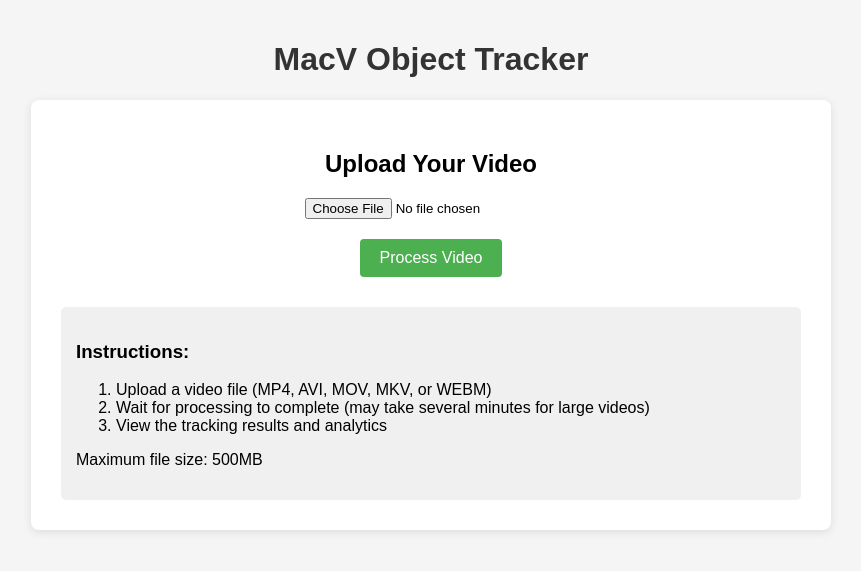
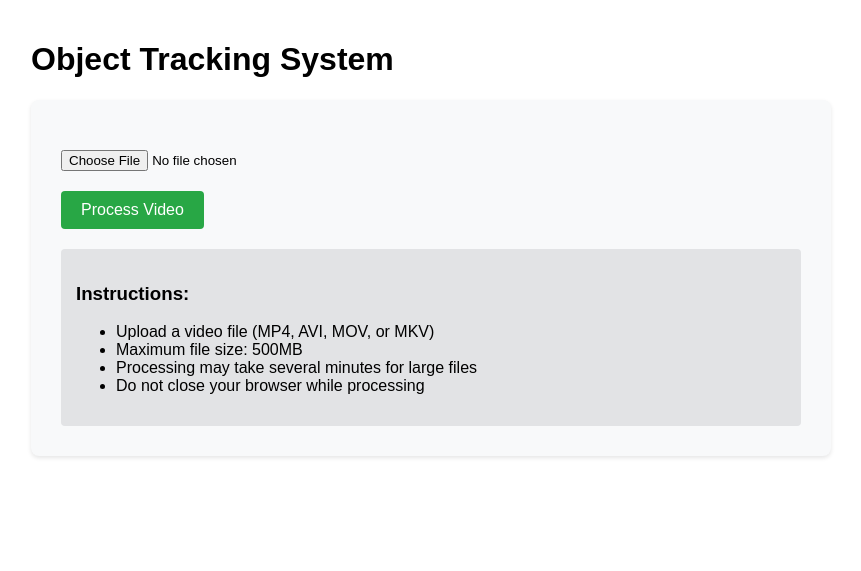
Before and after one commit to moseskiran006/Macv_object_tracker, a Flask app: page / in a window 1280 px wide. Shown: the top 571 px of the page, without its empty margins (209-1070 px from the left). Run offline with Flask 2, Linux system fonts and the light colour scheme; parts of the project's set-up code (start-up, migrations or seed data) failed here and were passed over.

Commit message:
Update index.html

```diff
--- a/flask-object-tracker/templates/index.html
+++ b/flask-object-tracker/templates/index.html
@@ -1,76 +1,87 @@
+
 <!DOCTYPE html>
-<html lang="en">
+<html>
 <head>
-    <meta charset="UTF-8">
-    <meta name="viewport" content="width=device-width, initial-scale=1.0">
-    <title>MacV Object Tracker - Upload</title>
+    <title>Object Tracker</title>
     <style>
-        body {
-            font-family: Arial, sans-serif;
-            max-width: 800px;
-            margin: 0 auto;
-            padding: 20px;
-            background-color: #f5f5f5;
-        }
-        h1 {
-            color: #333;
-            text-align: center;
-        }
-        .upload-container {
-            background: white;
-            padding: 30px;
-            border-radius: 8px;
-            box-shadow: 0 2px 10px rgba(0,0,0,0.1);
-            text-align: center;
-        }
-        .upload-form {
-            margin: 20px 0;
-        }
-        .upload-btn {
-            background-color: #4CAF50;
-            color: white;
-            padding: 10px 20px;
-            border: none;
-            border-radius: 4px;
-            cursor: pointer;
-            font-size: 16px;
-        }
-        .upload-btn:hover {
-            background-color: #45a049;
-        }
-        .file-input {
-            margin: 20px 0;
-        }
-        .instructions {
-            margin-top: 30px;
-            text-align: left;
-            padding: 15px;
-            background-color: #f0f0f0;
-            border-radius: 5px;
-        }
+        body { font-family: Arial, sans-serif; max-width: 800px; margin: 0 auto; padding: 20px; }
+        .upload-container { background: #f8f9fa; padding: 30px; border-radius: 8px; box-shadow: 0 2px 4px rgba(0,0,0,0.1); }
+        .upload-btn { background: #28a745; color: white; padding: 10px 20px; border: none; border-radius: 4px; cursor: pointer; font-size: 16px; }
+        .upload-btn:hover { background: #218838; }
+        .upload-btn:disabled { background: #6c757d; cursor: not-allowed; }
+        .alert { padding: 15px; margin-bottom: 20px; border-radius: 4px; }
+        .alert-error { background: #f8d7da; color: #721c24; }
+        .alert-success { background: #d4edda; color: #155724; }
+        .file-input { margin: 20px 0; }
+        .instructions { margin-top: 20px; padding: 15px; background: #e2e3e5; border-radius: 4px; }
+        .progress-container { display: none; margin-top: 20px; }
+        .progress-bar-outer { width: 100%; background-color: #e9ecef; border-radius: 4px; }
+        .progress-bar-inner { width: 0%; height: 20px; background-color: #28a745; border-radius: 4px; transition: width 0.3s; }
+        .progress-text { margin-top: 5px; text-align: center; }
     </style>
 </head>
 <body>
-    <h1>MacV Object Tracker</h1>
+    <h1>Object Tracking System</h1>
+
+    {% with messages = get_flashed_messages(with_categories=true) %}
+        {% for category, message in messages %}
+            <div class="alert alert-{{ 'error' if category == 'error' else 'success' }}">
+                {{ message }}
+            </div>
+        {% endfor %}
+    {% endwith %}
 
     <div class="upload-container">
-        <h2>Upload Your Video</h2>
-        <form class="upload-form" method="post" enctype="multipart/form-data">
+        <form method="post" enctype="multipart/form-data" id="uploadForm">
             <div class="file-input">
-                <input type="file" name="file" accept="video/*" required>
+                <input type="file" name="file" id="videoInput" accept="video/*" required>
             </div>
-            <button type="submit" class="upload-btn">Process Video</button>
+            <button type="submit" class="upload-btn" id="uploadButton">Process Video</button>
+
+            <div class="progress-container" id="progressContainer">
+                <div class="progress-bar-outer">
+                    <div class="progress-bar-inner" id="progressBar"></div>
+                </div>
+                <div class="progress-text" id="progressText">Processing video... Please wait</div>
+            </div>
         </form>
 
         <div class="instructions">
             <h3>Instructions:</h3>
-            <ol>
-                <li>Upload a video file (MP4, AVI, MOV, MKV, or WEBM)</li>
-                <li>Wait for processing to complete (may take several minutes for large videos)</li>
-                <li>View the tracking results and analytics</li>
-            </ol>
-            <p>Maximum file size: 500MB</p>
+            <ul>
+                <li>Upload a video file (MP4, AVI, MOV, or MKV)</li>
+                <li>Maximum file size: {{ MAX_FILE_SIZE_MB }}MB</li>
+                <li>Processing may take several minutes for large files</li>
+                <li>Do not close your browser while processing</li>
+            </ul>
         </div>
     </div>
+
+    <script>
+        document.getElementById('uploadForm').addEventListener('submit', function(e) {
+            const fileInput = document.getElementById('videoInput');
+            const uploadButton = document.getElementById('uploadButton');
+            const progressContainer = document.getElementById('progressContainer');
+
+            if (fileInput.files.length > 0) {
+                // Show processing feedback
+                uploadButton.disabled = true;
+                progressContainer.style.display = 'block';
+
+                // Simple animation for progress bar
+                let progress = 0;
+                const interval = setInterval(function() {
+                    if (progress >= 95) {
+                        clearInterval(interval);
+                    } else {
+                        progress += Math.random() * 5;
+                        if (progress > 95) progress = 95; // Cap at 95% until actual completion
+                        document.getElementById('progressBar').style.width = progress + '%';
+                        document.getElementById('progressText').textContent = 'Processing video... Please wait (' + Math.round(progress) + '%)';
+                    }
+                }, 1000);
+            }
+        });
+    </script>
 </body>
 </html>
```
